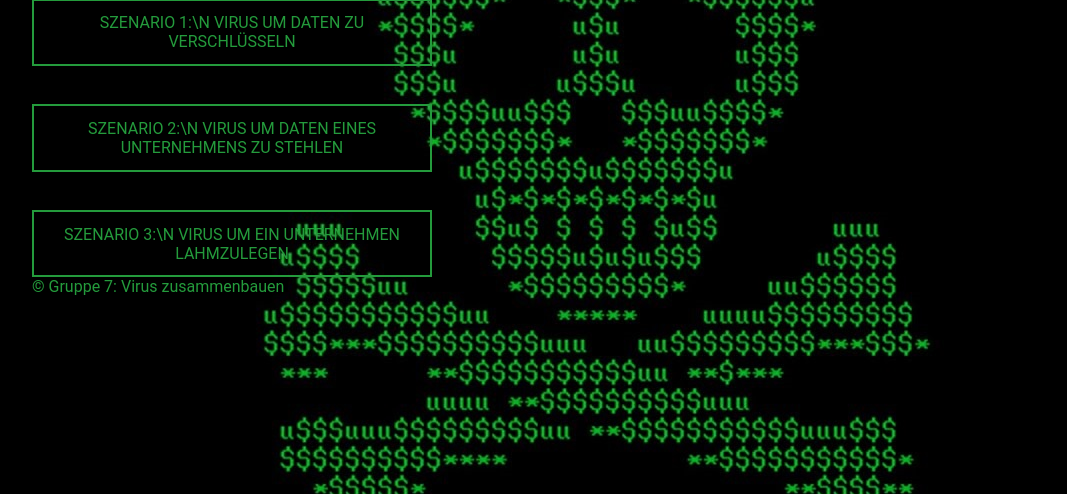
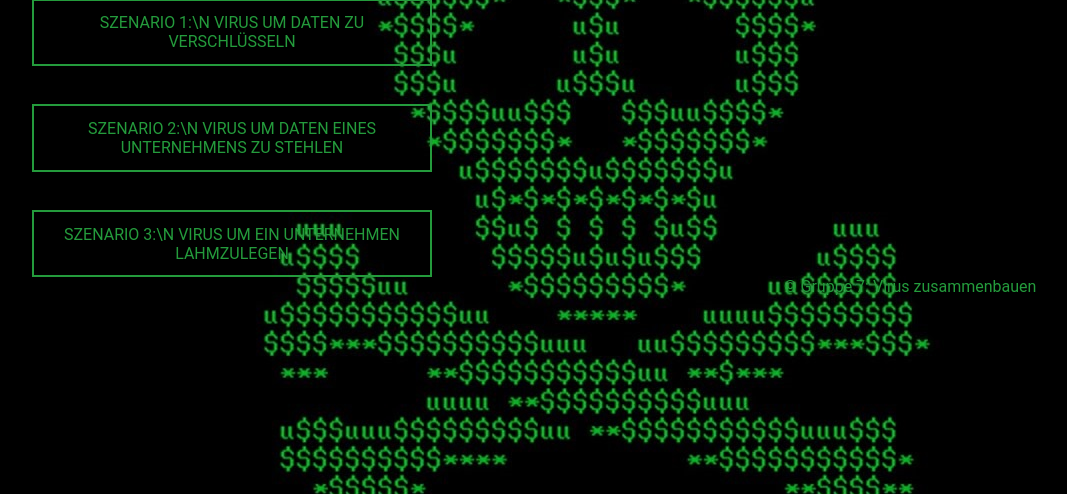
Before and after one commit to PRiekenberg/Anwendungsprojekt_FOM, a PHP site: page / in a window 1280 px wide. Shown: the part 188-682 px from the top of the page, without its empty margins (32-1099 px from the left). Run offline with PHP 8.4, Linux system fonts and the light colour scheme.

Commit message:
Update stylesheet.css

```diff
--- a/css/stylesheet.css
+++ b/css/stylesheet.css
@@ -73,7 +73,7 @@ button:hover {
      font-family: inherit;
      color: #249B3C;
 }
-#div_copyrigth {
+#div_copyright {
 	margin-left: auto;
 	margin-right: 0px;
 	bottom: 20px;
```
